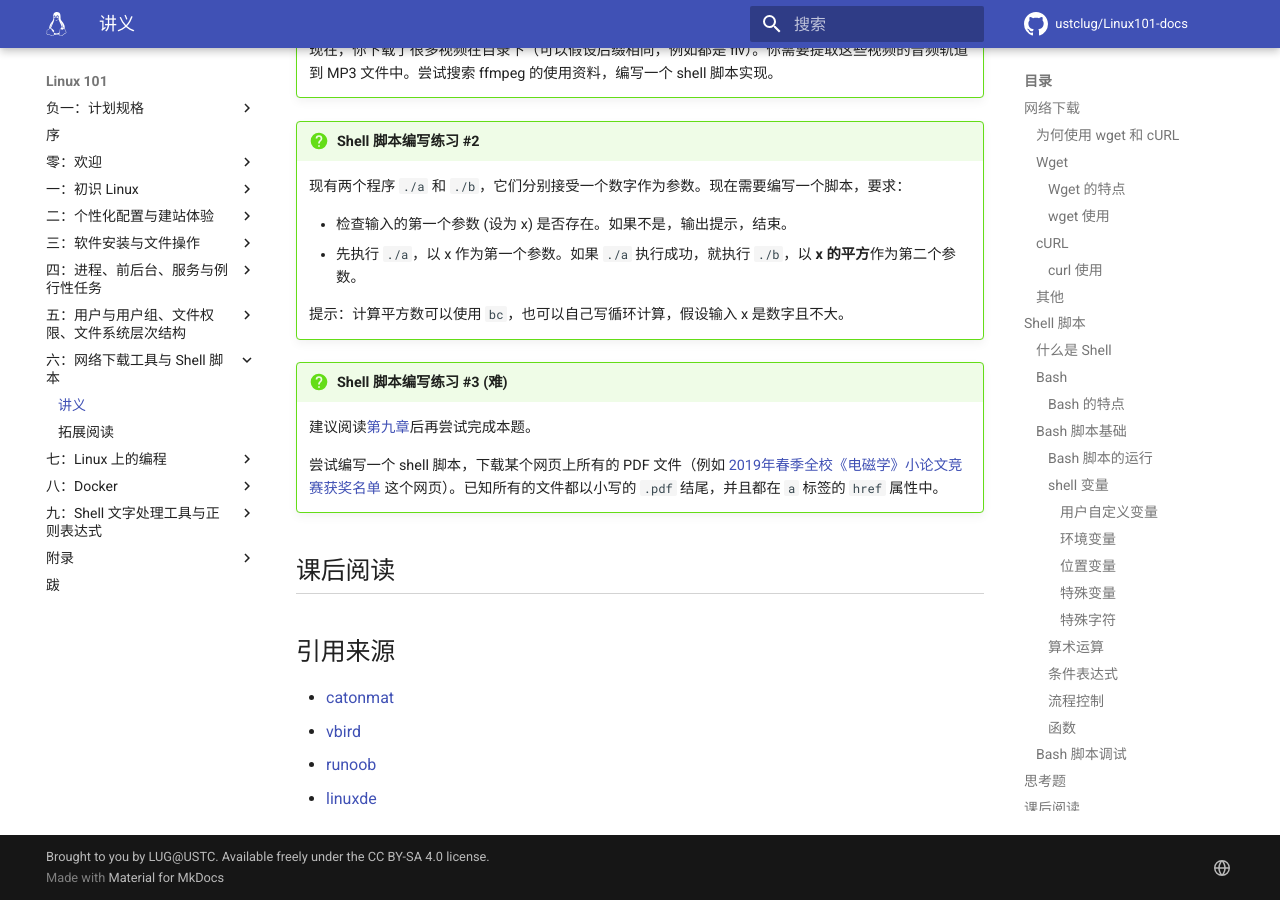
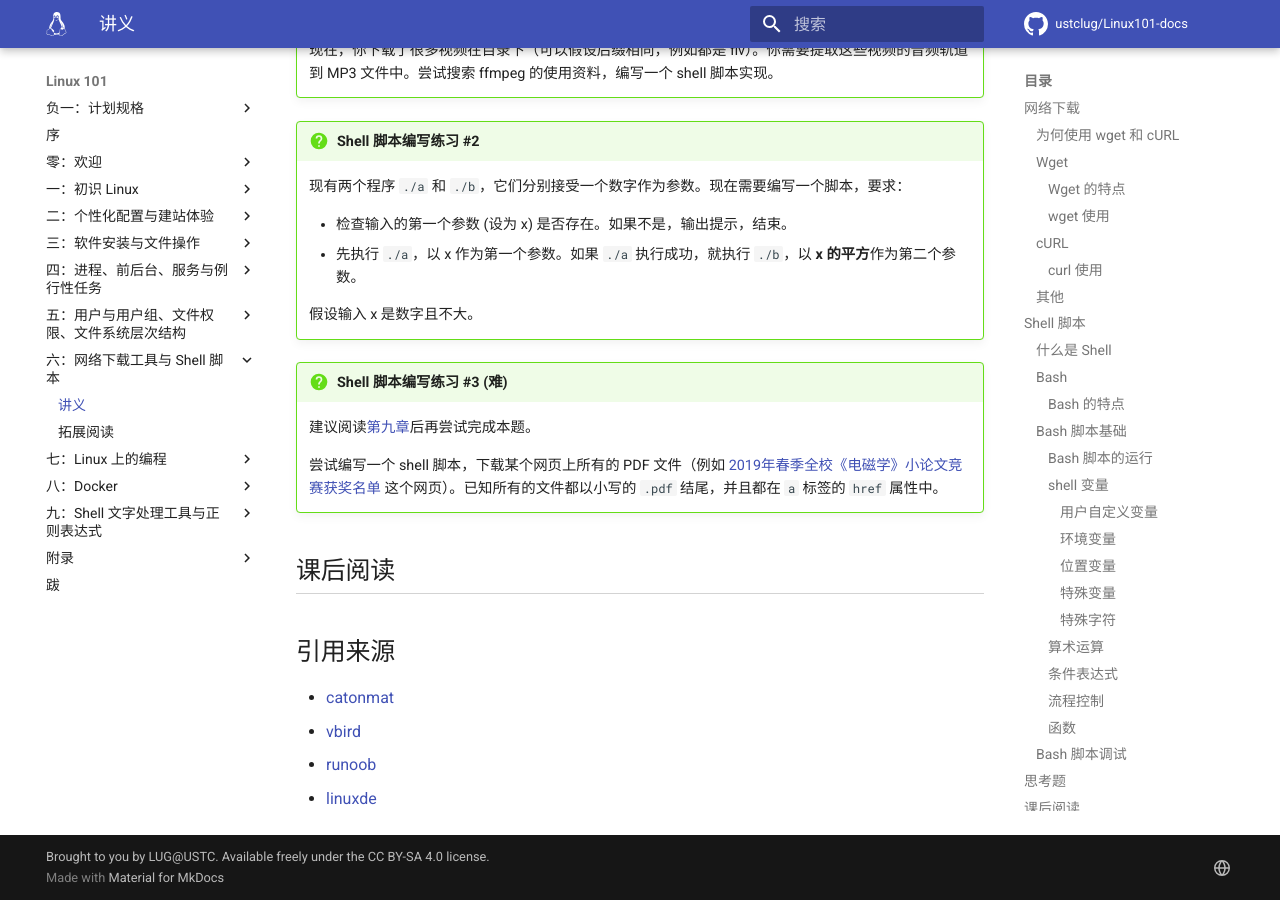
Before and after one commit to ustclug/Linux101-docs, an MkDocs documentation site: the page built from docs/Ch06/index.md, in a window 1280 px wide and 900 px high, scrolled down 10397 px. Built offline with MkDocs 1.6.1 and Material for MkDocs 9.7.7, drawn with Linux system fonts in a browser that asks for light colours; comment, search, counter and statistics services are not loaded.

Commit message:
Ch06: fix a silly bug

```diff
--- a/docs/Ch06/index.md
+++ b/docs/Ch06/index.md
@@ -563,7 +563,7 @@ Bash shell 本身提供了调试方法：
     - 检查输入的第一个参数 (设为 x) 是否存在。如果不是，输出提示，结束。
     - 先执行 `./a`，以 x 作为第一个参数。如果 `./a` 执行成功，就执行 `./b`，以 **x 的平方**作为第二个参数。
 
-    提示：计算平方数可以使用 `bc`，也可以自己写循环计算，假设输入 x 是数字且不大。
+    假设输入 x 是数字且不大。
 
 !!! question "Shell 脚本编写练习 #3 (难)"
 
```
